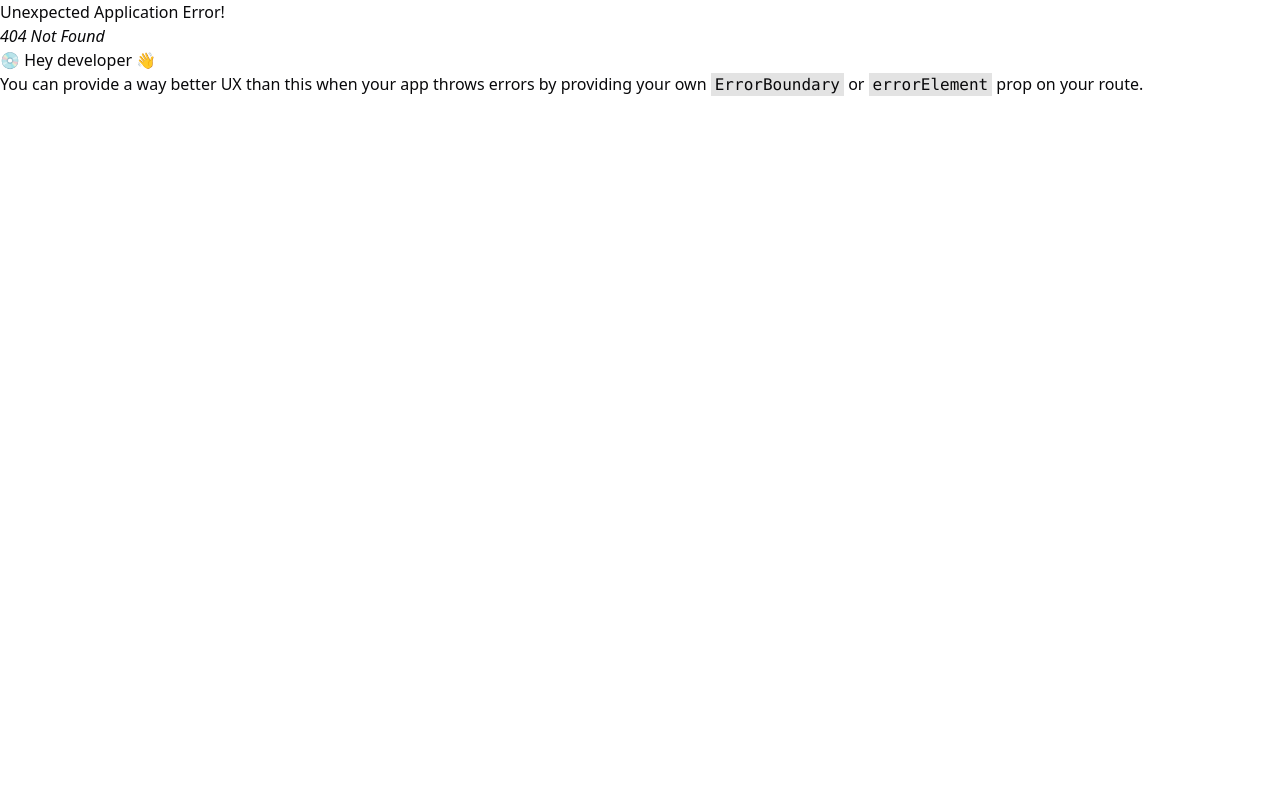
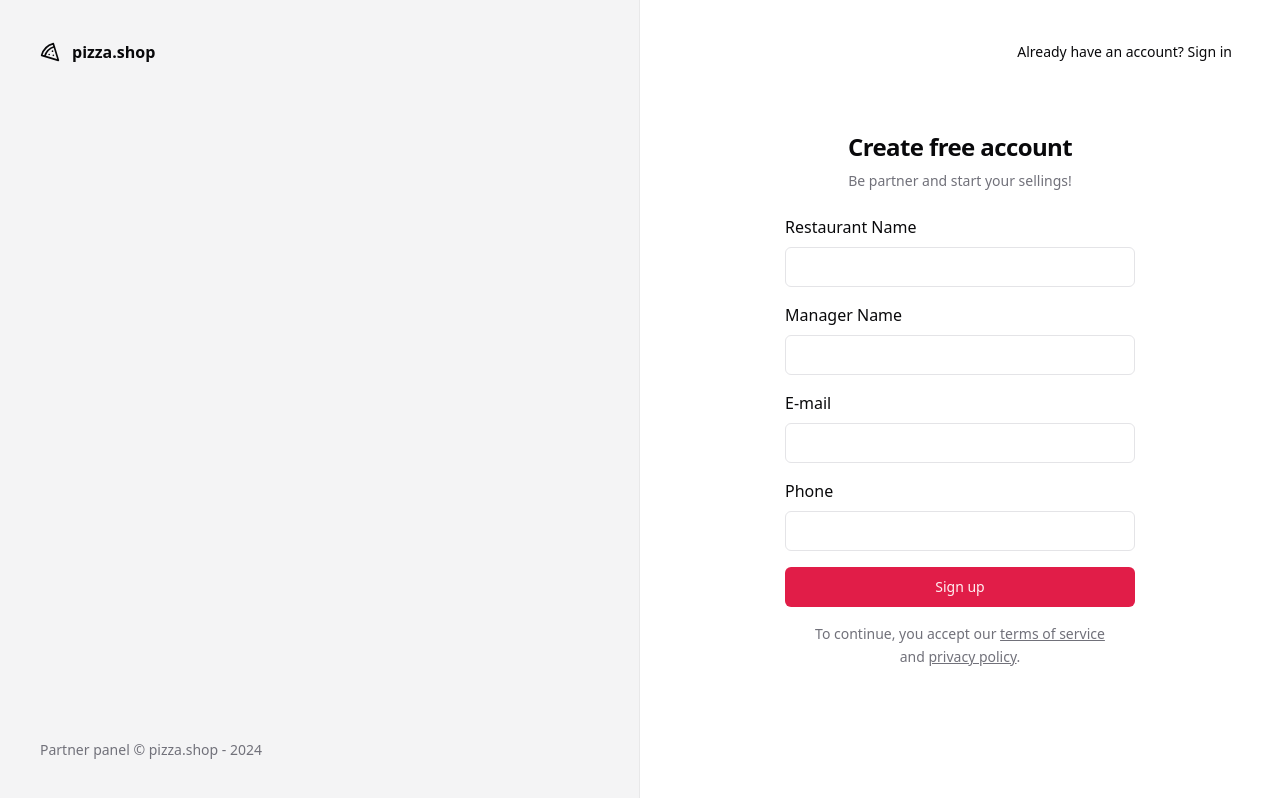
Before and after one commit to o-yurimaciel/pizza-shop-web, a React (Vite) app: page /sign-up in a window 1280 px wide. Before the commit this address had no page. Built offline with nearby package versions, Linux system fonts and the light colour scheme.

Commit message:
add signup page

```diff
--- a/src/pages/__layouts/Auth.tsx
+++ b/src/pages/__layouts/Auth.tsx
@@ -13,7 +13,7 @@
           Partner panel &copy; pizza.shop - {new Date().getFullYear()}
         </footer>
       </div>
-      <div className="flex flex-col items-center justify-center">
+      <div className="relative flex flex-col items-center justify-center">
         <Outlet />
       </div>
     </div>
--- a/src/pages/auth/SignIn.tsx
+++ b/src/pages/auth/SignIn.tsx
@@ -1,6 +1,7 @@
 import { Label } from '@radix-ui/react-label'
 import { Helmet } from 'react-helmet-async'
 import { useForm } from 'react-hook-form'
+import { Link } from 'react-router-dom'
 import { toast } from 'sonner'
 import { z } from 'zod'
 
@@ -35,8 +36,11 @@
 
   return (
     <>
-      <Helmet title="Login" />
+      <Helmet title="LogIn" />
       <div className="p-8">
+        <Button variant="ghost" asChild className="absolute right-8 top-8">
+          <Link to="/sign-up">New store</Link>
+        </Button>
         <div className="flex w-[350px] flex-col justify-center gap-6">
           <div className="flex flex-col gap-2 text-center">
             <h1 className="text-2xl font-semibold tracking-tight">
--- /dev/null
+++ b/src/pages/auth/SignUp.tsx
@@ -0,0 +1,106 @@
+import { Label } from '@radix-ui/react-label'
+import { Helmet } from 'react-helmet-async'
+import { useForm } from 'react-hook-form'
+import { Link, useNavigate } from 'react-router-dom'
+import { toast } from 'sonner'
+import { z } from 'zod'
+
+import { Button } from '@/components/ui/button'
+import { Input } from '@/components/ui/input'
+
+const SignUpForm = z.object({
+  email: z.string().email(),
+  restaurantName: z.string(),
+  managerName: z.string(),
+  phone: z.string(),
+})
+
+type SignUpForm = z.infer<typeof SignUpForm>
+
+export function SignUp() {
+  const navigate = useNavigate()
+  const {
+    register,
+    handleSubmit,
+    formState: { isSubmitting },
+  } = useForm<SignUpForm>()
+
+  async function handleSignUp(data: SignUpForm) {
+    console.log(data)
+    try {
+      await new Promise((resolve) => setTimeout(resolve, 2000))
+      toast.success('Restaurant successfully registered', {
+        action: {
+          label: 'LogIn',
+          onClick: () => {
+            navigate('/sign-in')
+          },
+        },
+      })
+    } catch (error) {
+      toast.error('An error occurred when trying to register your restaurant')
+    }
+  }
+
+  return (
+    <>
+      <Helmet title="Sign up" />
+      <div className="p-8">
+        <Button variant="ghost" asChild className="absolute right-8 top-8">
+          <Link to="/sign-in">Already have an account? Sign in</Link>
+        </Button>
+        <div className="flex w-[350px] flex-col justify-center gap-6">
+          <div className="flex flex-col gap-2 text-center">
+            <h1 className="text-2xl font-semibold tracking-tight">
+              Create free account
+            </h1>
+            <p className="text-sm text-muted-foreground">
+              Be partner and start your sellings!
+            </p>
+          </div>
+          <form onSubmit={handleSubmit(handleSignUp)} className="space-y-4">
+            <div className="space-y-2">
+              <Label htmlFor="restaurantName">Restaurant Name</Label>
+              <Input
+                id="restaurantName"
+                type="text"
+                {...register('restaurantName')}
+              ></Input>
+            </div>
+            <div className="space-y-2">
+              <Label htmlFor="managerName">Manager Name</Label>
+              <Input
+                id="managerName"
+                type="text"
+                {...register('managerName')}
+              ></Input>
+            </div>
+            <div className="space-y-2">
+              <Label htmlFor="email">E-mail</Label>
+              <Input id="email" type="email" {...register('email')}></Input>
+            </div>
+            <div className="space-y-2">
+              <Label htmlFor="phone">Phone</Label>
+              <Input id="phone" type="text" {...register('phone')}></Input>
+            </div>
+            <Button disabled={isSubmitting} className="w-full" type="submit">
+              Sign up
+            </Button>
+
+            <p className="px-6 text-center text-sm leading-relaxed text-muted-foreground">
+              To continue, you accept our{' '}
+              <a href="" className="underline underline-offset-1">
+                terms of service
+              </a>{' '}
+              and{' '}
+              <a href="" className="underline underline-offset-1">
+                privacy policy
+              </a>
+              .
+            </p>
+          </form>
+        </div>
+      </div>
+    </>
+  )
+}
```
Also changed, not shown: src/routes.tsx (+8 -3 lines).
